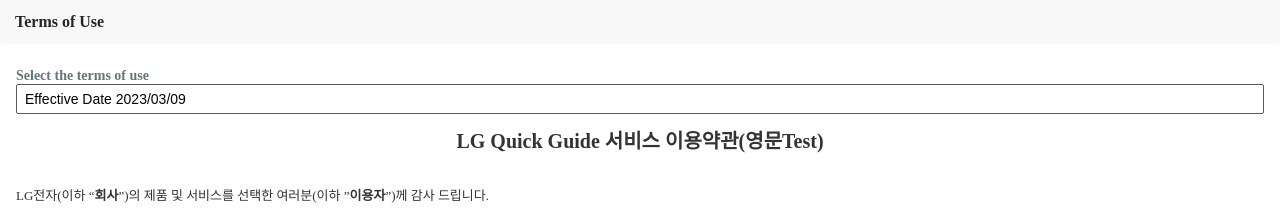
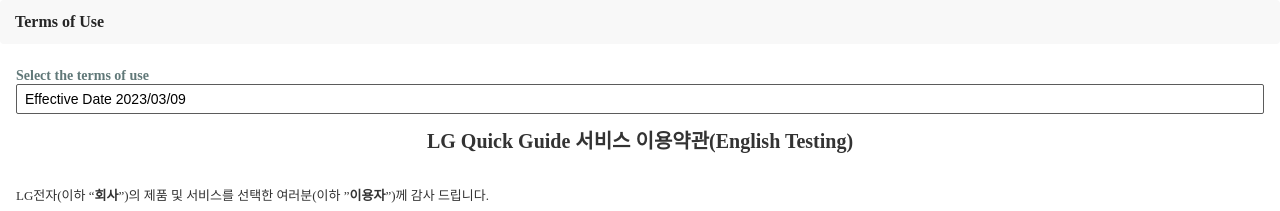
Before and after one commit to LGPCApps/LGPCApps.github.io, a plain HTML site: page en-US/TermsOfUse.html in a window 1280 px wide. Shown: the top 211 px of the page. Drawn offline with Linux system fonts and the light colour scheme.

Commit message:
Update TermsOfUse.html

```diff
--- a/en-US/TermsOfUse.html
+++ b/en-US/TermsOfUse.html
@@ -201,7 +201,7 @@
       </select>
     </div>
     <div class="section06">
-      <p style='margin-right:0cm;margin-left:0cm;font-size:13px;font-family:"맑은 고딕";margin-top:9.0pt;margin-bottom:9.0pt;text-align:center;line-height:107%;background:white;'><strong><span style='font-size:20px;font-family:"맑은 고딕";color:#333333;'>LG Quick Guide&nbsp;</span></strong><strong><span style='font-size:20px;font-family:"맑은 고딕";color:#333333;'>서비스 이용약관(영문Test)</span></strong></p>
+      <p style='margin-right:0cm;margin-left:0cm;font-size:13px;font-family:"맑은 고딕";margin-top:9.0pt;margin-bottom:9.0pt;text-align:center;line-height:107%;background:white;'><strong><span style='font-size:20px;font-family:"맑은 고딕";color:#333333;'>LG Quick Guide&nbsp;</span></strong><strong><span style='font-size:20px;font-family:"맑은 고딕";color:#333333;'>서비스 이용약관(English Testing)</span></strong></p>
       <p style='margin-right:0cm;margin-left:0cm;font-size:13px;font-family:"맑은 고딕";margin-top:9.0pt;margin-bottom:9.0pt;text-align:justify;line-height:107%;background:white;'><span style='font-size:13px;font-family:"맑은 고딕";color:#333333;'>&nbsp;</span></p>
       <p style='margin-right:0cm;margin-left:0cm;font-size:13px;font-family:"맑은 고딕";margin-top:9.0pt;margin-bottom:9.0pt;text-align:justify;line-height:107%;background:white;'><span style='font-size:13px;font-family:"맑은 고딕";color:#333333;'>LG</span><span style='font-size:13px;font-family:"맑은 고딕";color:#333333;'>전자(이하 &ldquo;<strong><span style='font-family:"맑은 고딕";'>회사</span></strong>&rdquo;)의 제품 및 서비스를 선택한 여러분(이하 &rdquo;<strong><span style='font-family:"맑은 고딕";'>이용자</span></strong>&rdquo;)께 감사 드립니다.</span></p>
       <p style='margin-right:0cm;margin-left:0cm;font-size:13px;font-family:"맑은 고딕";margin-top:9.0pt;margin-bottom:9.0pt;text-align:justify;line-height:107%;background:white;'><span style='font-size:13px;font-family:"맑은 고딕";color:#333333;'>LG Quick Guide&nbsp;</span><span style='font-size:13px;font-family:"맑은 고딕";color:#333333;'>서비스 이용약관(이하 &ldquo;본 약관&rdquo;)에는 회사의 LG Quick Guide&nbsp;와 관련하여 회사가 제공하는 다양한 모바일 어플리케이션 서비스(총칭하여 이하 &ldquo;<strong><span style='font-family:"맑은 고딕";'>LG Quick Guide&nbsp;</span></strong><strong><span style='font-family:"맑은 고딕";'>서비스</span></strong>&rdquo;)인 LG Quick Guide&nbsp;앱 이용 시 알아야 할 아래 예시와 같은 사항이 포함되어 있습니다.</span></p>
```
